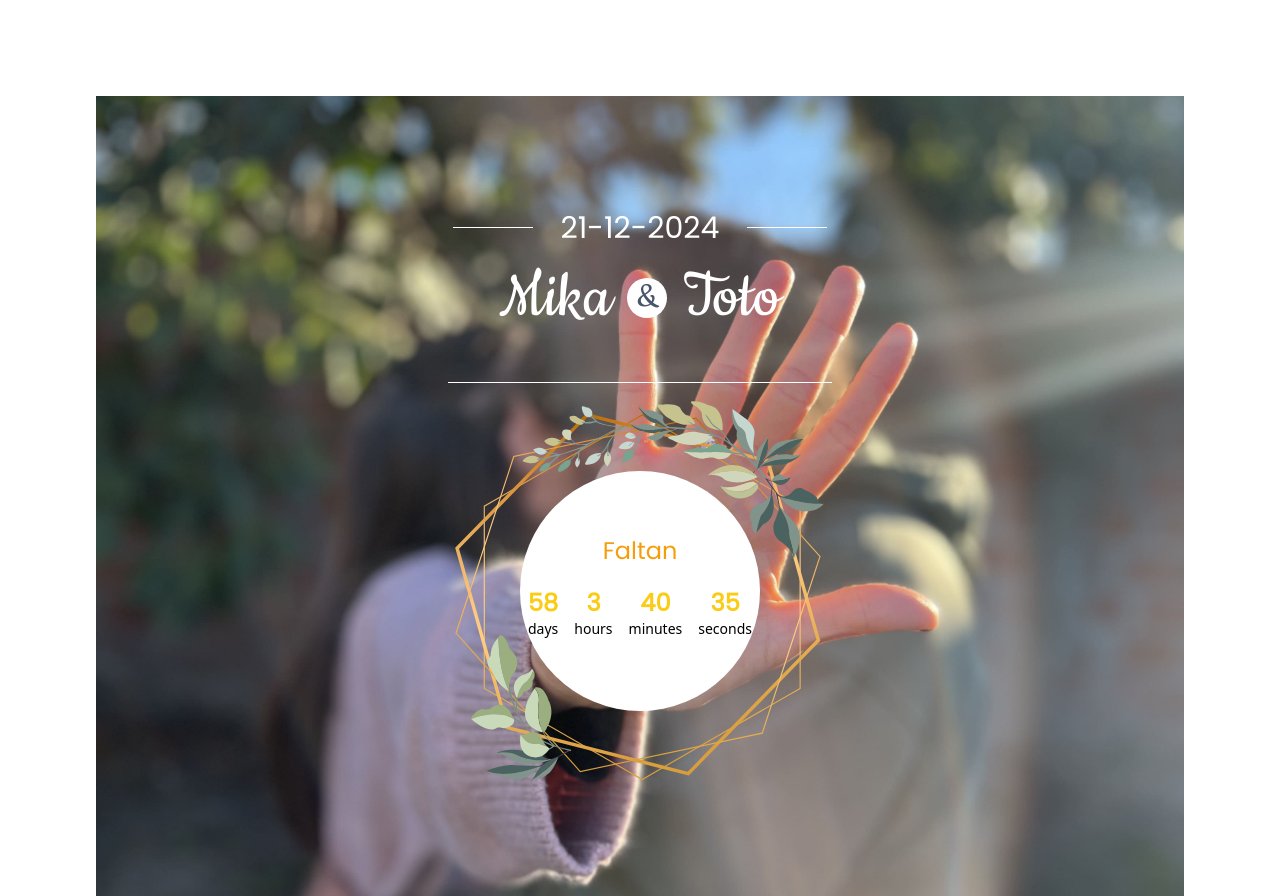
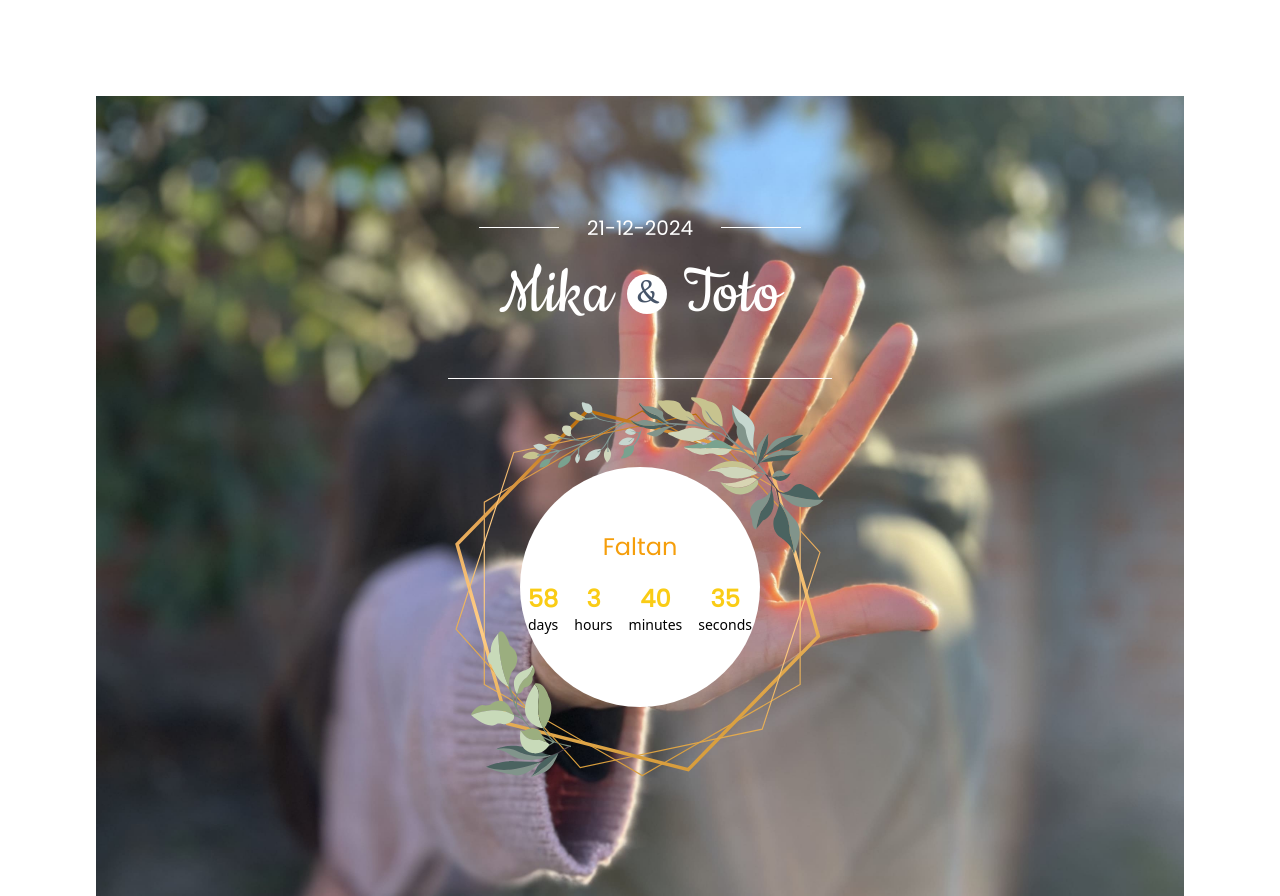
Before and after one commit to SebaAguiar/boda-mika-toto, a Next.js app: page / in a window 1280 px wide. Built offline with nearby package versions, Linux system fonts and the light colour scheme.

Commit message:
fix. hero date fonts size corrections

```diff
--- a/src/app/components/containers/HeroSection.tsx
+++ b/src/app/components/containers/HeroSection.tsx
@@ -10,7 +10,7 @@ const HeroSection = () => {
       >
         <div className='flex items-center justify-center'>
           <div className='bg-white w-20 md:w-30 h-[1px]'></div>
-          <p className='text-xl md:text-3xl mx-7 poppinsFont'>21-12-2024</p>
+          <p className='text-lg md:text-xl mx-7 poppinsFont'>21-12-2024</p>
           <div className='bg-white w-20 md:w-30 h-[1px]'></div>
         </div>
         <div className='w-full flex items-center justify-center'>
```
